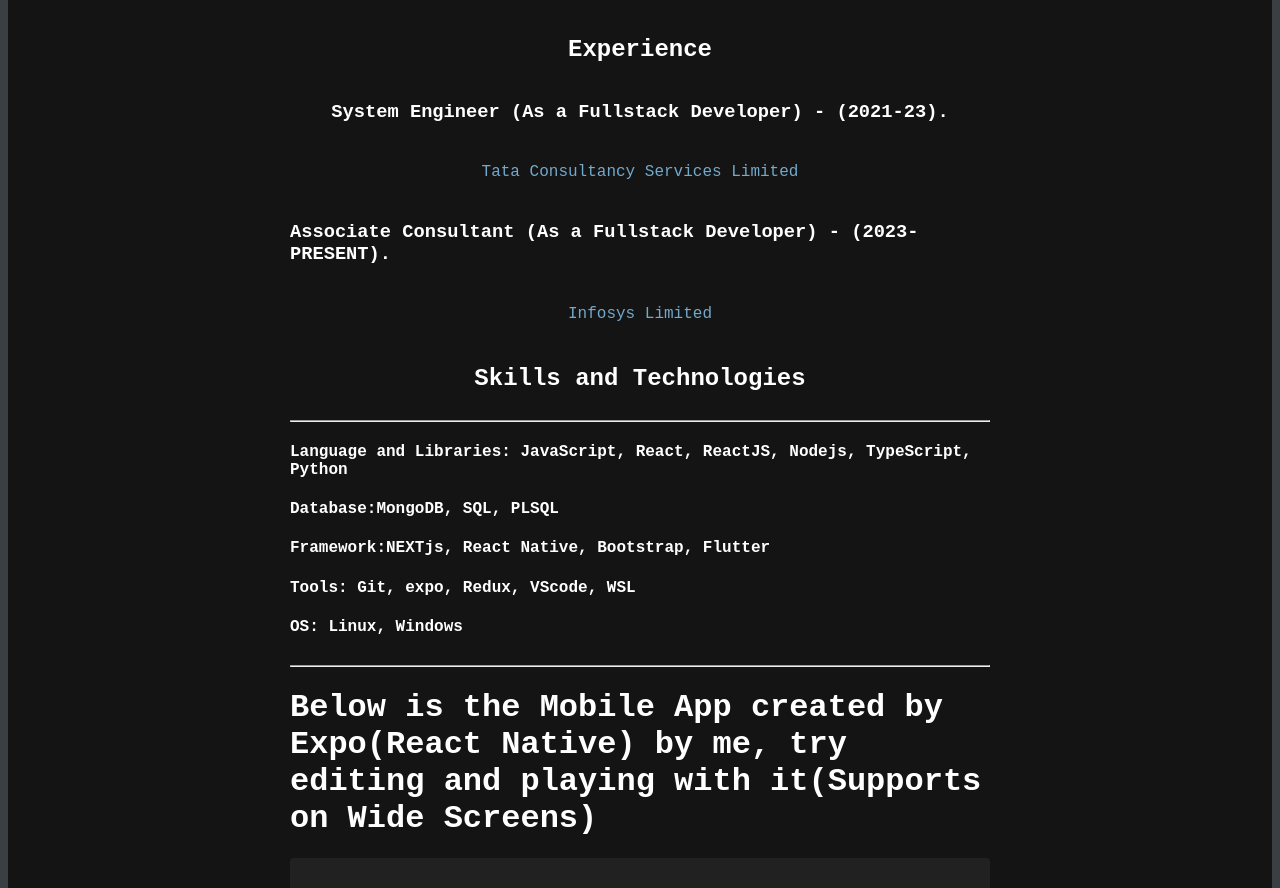
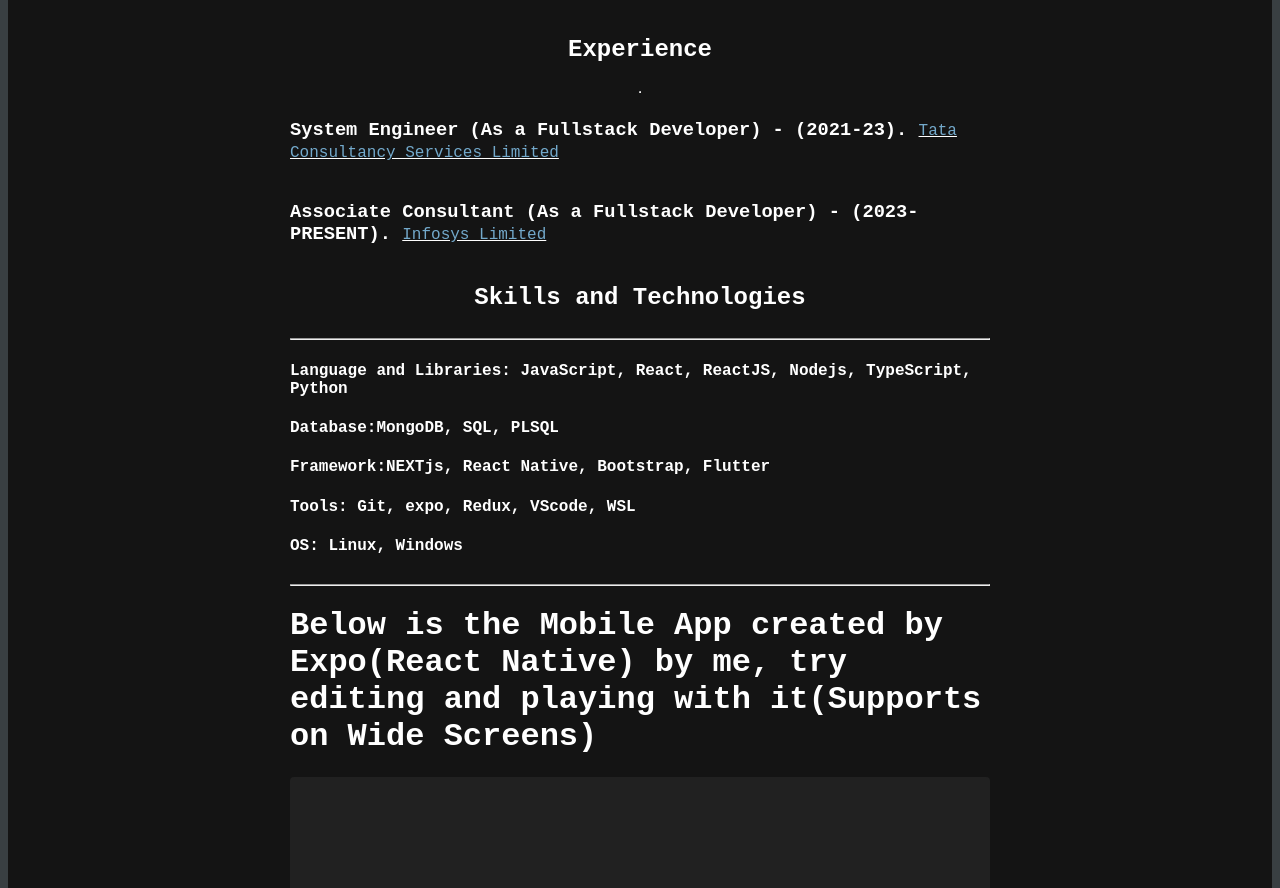
Before and after one commit to seen2/prtofolio, a plain HTML site: page index.html in a window 1280 px wide. Shown: the part 1302-2190 px from the top of the page. Drawn offline with Linux system fonts and the light colour scheme; a script that the page names is missing.

Commit message:
Update index.html

```diff
--- a/index.html
+++ b/index.html
@@ -75,10 +75,11 @@
       <h3>Bachelor Degree in Electronics and Communication Engineering (2016-20). from <a
           href="https://www.jiscollege.ac.in/">JIS college of Engineering</a></h3>
       <h2>Experience</h2>
-      <h3>System Engineer (As a Fullstack Developer) - (2021-23). </h3>
-      <h4><a href="https://www.tcs.com/">Tata Consultancy Services Limited</a></h4>
-      <h3>Associate Consultant (As a Fullstack Developer) - (2023-PRESENT). </h3>
-       <h4><a href="https://www.infosys.com/">Infosys Limited</a></h4>
+        <hr/>
+      <h3>System Engineer (As a Fullstack Developer) - (2021-23).
+      <u><a href="https://www.tcs.com/">Tata Consultancy Services Limited</a></u>  </h3>
+      <h3>Associate Consultant (As a Fullstack Developer) - (2023-PRESENT).
+       <u><a href="https://www.infosys.com/">Infosys Limited</a></u> </h3>
 
       <h2>Skills and Technologies</h2>
 
```
